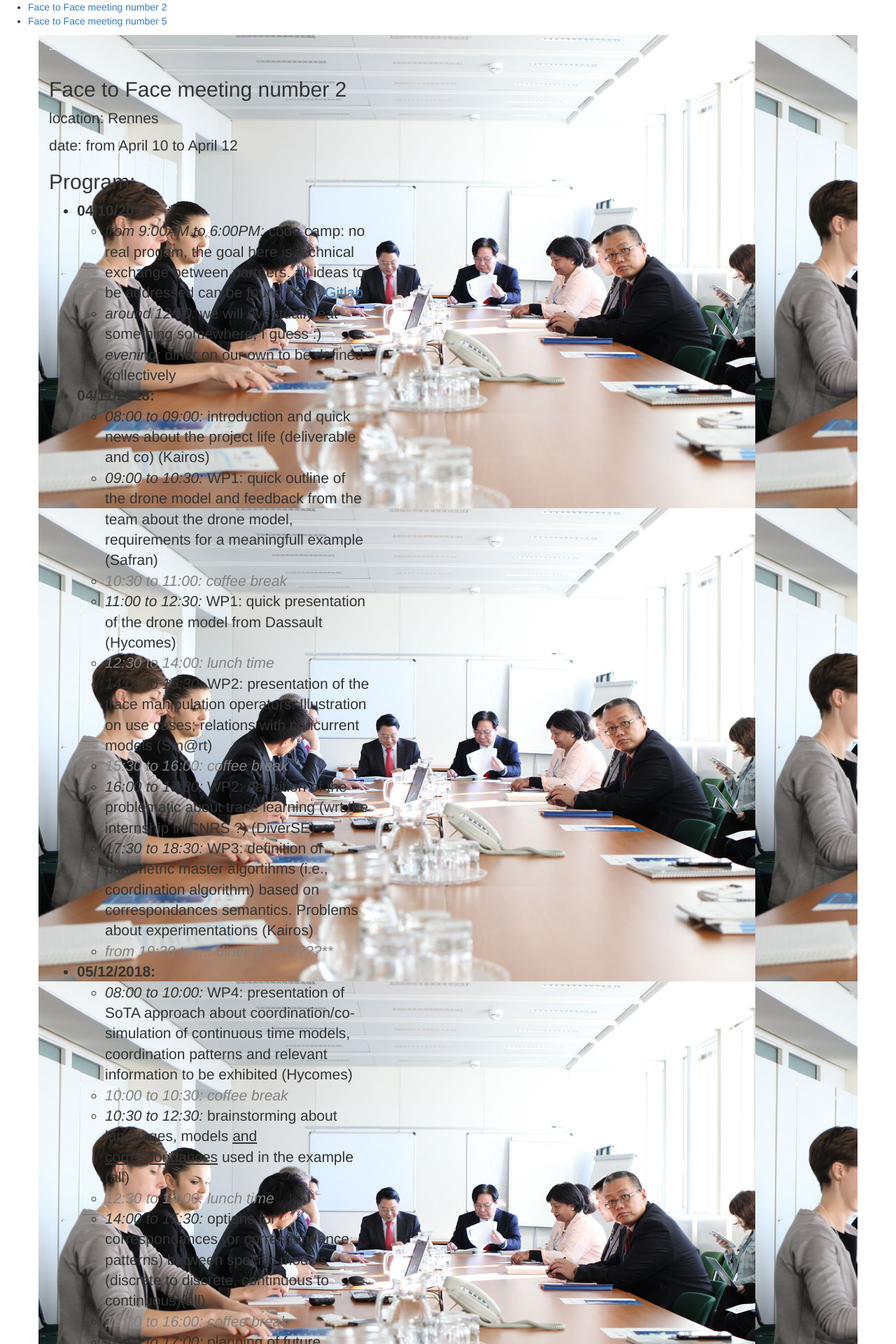
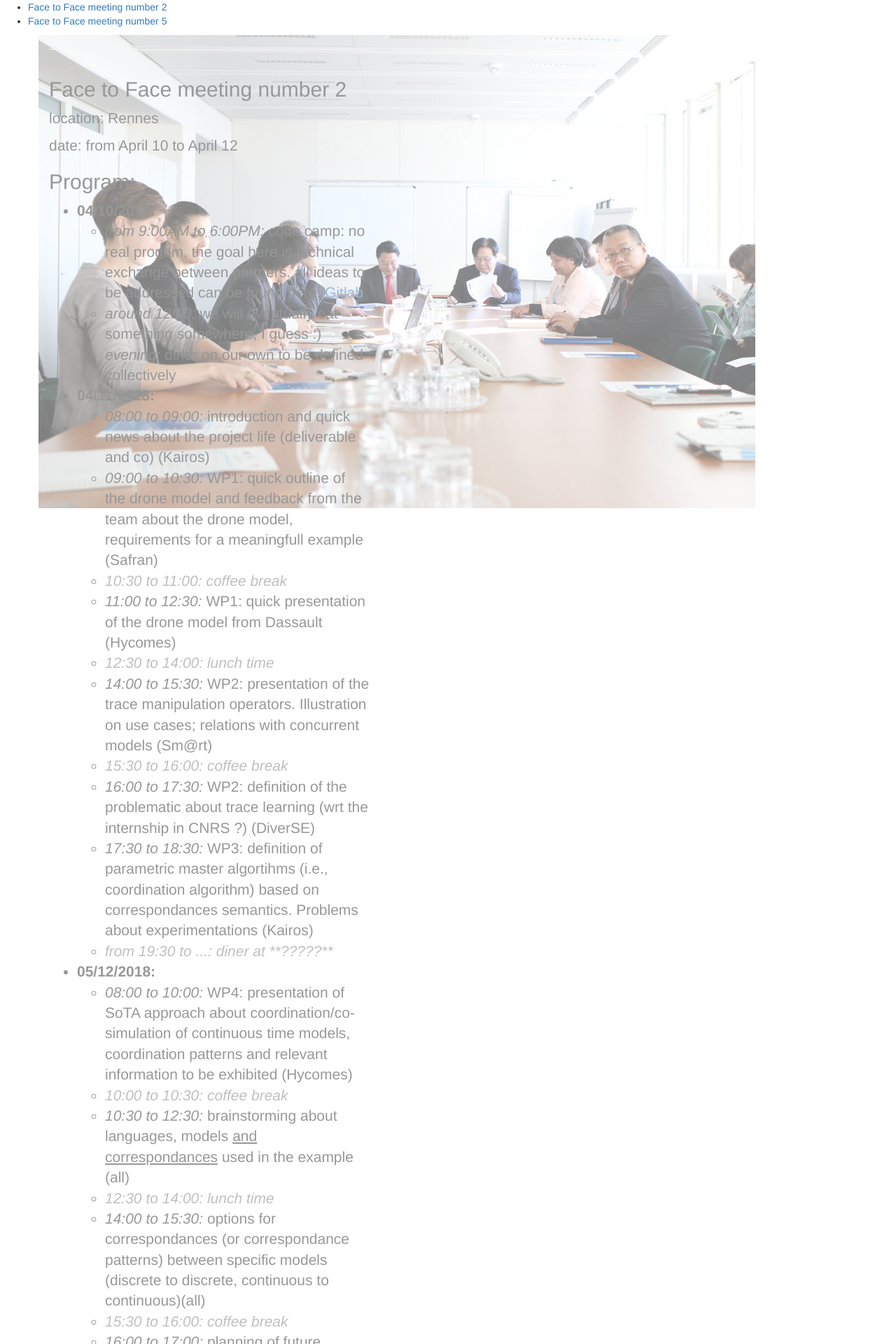
Before and after one commit to gemoc/glose, a Jekyll site: the page built from technicalMeeting.md, in a window 1280 px wide. Shown: the top 1920 px of the page at 70% size. Built offline with Jekyll 4.4.1, drawn with Linux system fonts in a browser that asks for light colours; nearby versions of some CDN libraries; library files that are not in the unit come from our copies.

Commit message:
curiosity

```diff
--- a/_includes/tmagenda.html
+++ b/_includes/tmagenda.html
@@ -14,6 +14,8 @@
             {% assign fileName = tm.path | remove: '_tm/'| remove: '.md' %}
                 .style{{fileName}} {
                     background-image: url('{{site.url}}img/{{ tm.img }}');
+                    background-repeat: no-repeat;
+                    opacity: 0.5;
                 }
             </style>
             <div class="row style{{fileName}}">
```
